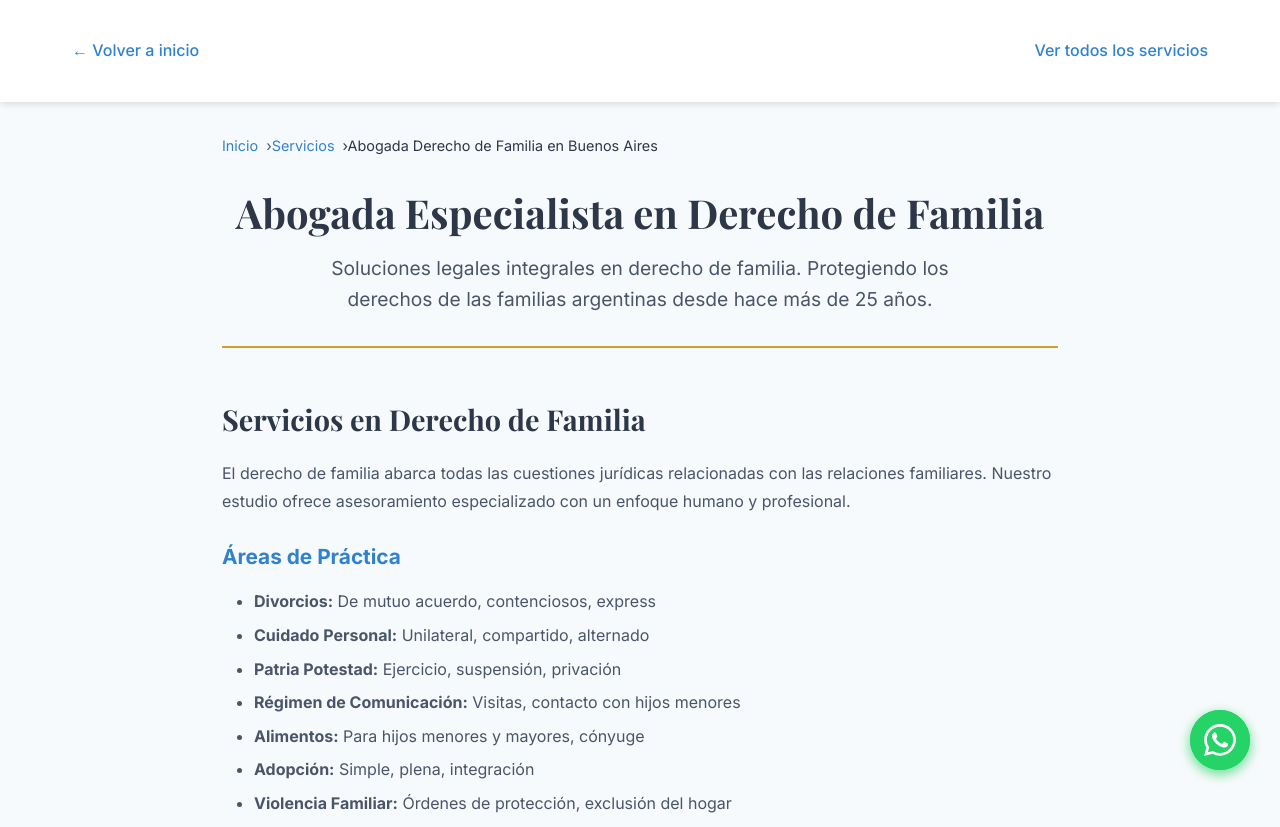
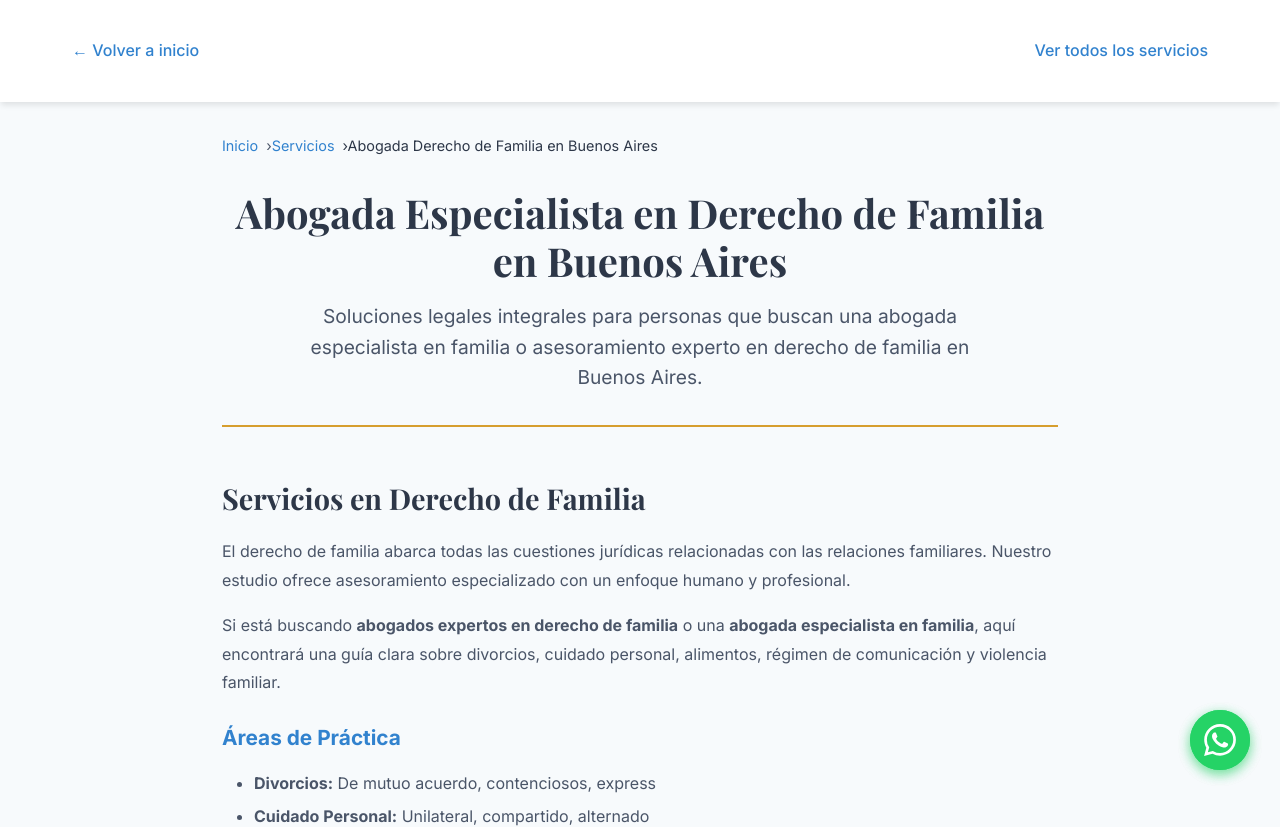
Before and after one commit to ElazarPimentel/draandreaesparza-com, a Next.js app: page /servicios/derecho-familia in a window 1280 px wide. Shown: the top 827 px of the page. Built offline with nearby package versions, Linux system fonts and the light colour scheme; a web font is replaced by a local one.

Commit message:
2026-04-08-2117 seo positioning for commercial family-law queries

```diff
--- a/app/servicios/derecho-familia/page.tsx
+++ b/app/servicios/derecho-familia/page.tsx
@@ -6,9 +6,10 @@ import JsonLd from '@/components/JsonLd'
 import TrackedLink from '@/components/TrackedLink'
 
 export const metadata: Metadata = {
-  title: 'Abogada Derecho de Familia en Buenos Aires | Cuidado Personal y Régimen de Comunicación',
+  title:
+    'Abogada Especialista en Derecho de Familia en Buenos Aires | Cuidado Personal y Régimen de Comunicación',
   description:
-    'Abogada de derecho de familia en Buenos Aires: cuidado personal unilateral o compartido, régimen de comunicación, patria potestad, divorcios, alimentos y adopción.',
+    'Abogada especialista en derecho de familia en Buenos Aires. Divorcios, cuidado personal, régimen de comunicación, alimentos, violencia familiar y adopción.',
   keywords:
     'derecho de familia, abogada familia, cuidado personal, patria potestad, régimen de comunicación, violencia familiar, violencia doméstica, orden de protección, adopción, Buenos Aires, Argentina',
   robots: 'index, follow',
@@ -20,9 +21,9 @@ export const metadata: Metadata = {
     type: 'website',
     url: 'https://draandreaesparza.com/servicios/derecho-familia',
     title:
-      'Abogada Derecho de Familia en Buenos Aires | Cuidado Personal y Régimen de Comunicación',
+      'Abogada Especialista en Derecho de Familia en Buenos Aires | Cuidado Personal y Régimen de Comunicación',
     description:
-      'Abogada de derecho de familia en Buenos Aires: cuidado personal unilateral o compartido, régimen de comunicación, patria potestad, divorcios, alimentos y adopción.',
+      'Abogada especialista en derecho de familia en Buenos Aires. Divorcios, cuidado personal, régimen de comunicación, alimentos, violencia familiar y adopción.',
     images: [{ url: 'https://draandreaesparza.com/assets/images/og-home.jpg' }],
     siteName: 'Dra. Andrea Esparza - Estudio Jurídico',
     locale: 'es_AR',
@@ -30,9 +31,9 @@ export const metadata: Metadata = {
   twitter: {
     card: 'summary_large_image',
     title:
-      'Abogada Derecho de Familia en Buenos Aires | Cuidado Personal y Régimen de Comunicación',
+      'Abogada Especialista en Derecho de Familia en Buenos Aires | Cuidado Personal y Régimen de Comunicación',
     description:
-      'Abogada de derecho de familia en Buenos Aires: cuidado personal unilateral o compartido, régimen de comunicación, patria potestad, divorcios, alimentos y adopción.',
+      'Abogada especialista en derecho de familia en Buenos Aires. Divorcios, cuidado personal, régimen de comunicación, alimentos, violencia familiar y adopción.',
     images: ['https://draandreaesparza.com/assets/images/og-home.jpg'],
   },
 }
@@ -78,7 +79,7 @@ const breadcrumbSchema = {
     {
       '@type': 'ListItem',
       position: 3,
-      name: 'Abogada Derecho de Familia en Buenos Aires',
+      name: 'Abogada Especialista en Derecho de Familia en Buenos Aires',
       item: 'https://draandreaesparza.com/servicios/derecho-familia',
     },
   ],
@@ -150,10 +151,10 @@ export default function DerechoFamiliaPage() {
         />
 
         <header className="service-header">
-          <h1>Abogada Especialista en Derecho de Familia</h1>
+          <h1>Abogada Especialista en Derecho de Familia en Buenos Aires</h1>
           <p className="service-intro">
-            Soluciones legales integrales en derecho de familia. Protegiendo los derechos de las
-            familias argentinas desde hace más de 25 años.
+            Soluciones legales integrales para personas que buscan una abogada especialista en
+            familia o asesoramiento experto en derecho de familia en Buenos Aires.
           </p>
         </header>
 
@@ -163,6 +164,11 @@ export default function DerechoFamiliaPage() {
             El derecho de familia abarca todas las cuestiones jurídicas relacionadas con las
             relaciones familiares. Nuestro estudio ofrece asesoramiento especializado con un enfoque
             humano y profesional.
+          </p>
+          <p>
+            Si está buscando <strong>abogados expertos en derecho de familia</strong> o una{' '}
+            <strong>abogada especialista en familia</strong>, aquí encontrará una guía clara sobre
+            divorcios, cuidado personal, alimentos, régimen de comunicación y violencia familiar.
           </p>
 
           <h3>Áreas de Práctica</h3>
--- a/package.json
+++ b/package.json
@@ -1,7 +1,8 @@
 {
   "name": "draandreaesparza-com",
+  "homepage": "https://draandreaesparza.com",
   "private": true,
-  "version": "1.2.6",
+  "version": "1.2.7",
   "scripts": {
     "dev": "next dev",
     "build": "next build",
```
Also changed, not shown: app/page.tsx (+10 -7 lines), app/servicios/divorcios-buenos-aires/page.tsx (+15 -8 lines).
